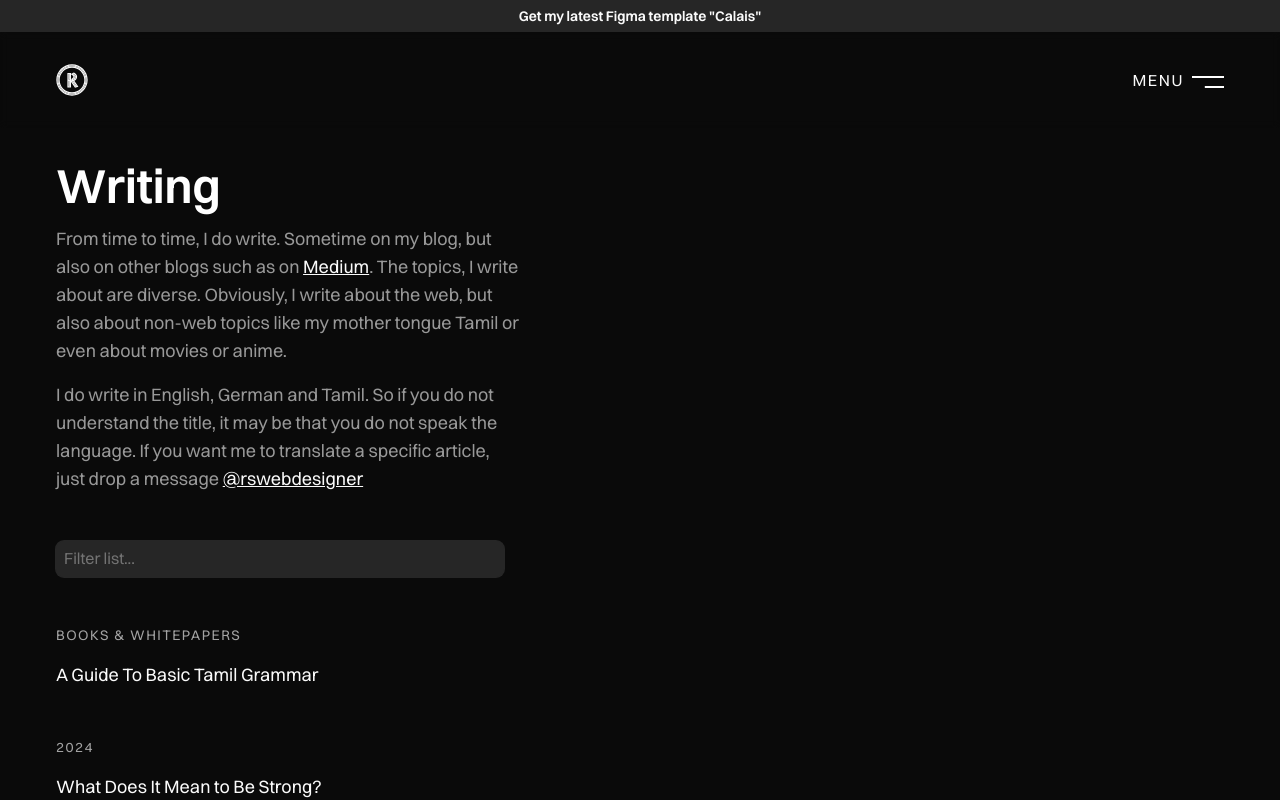
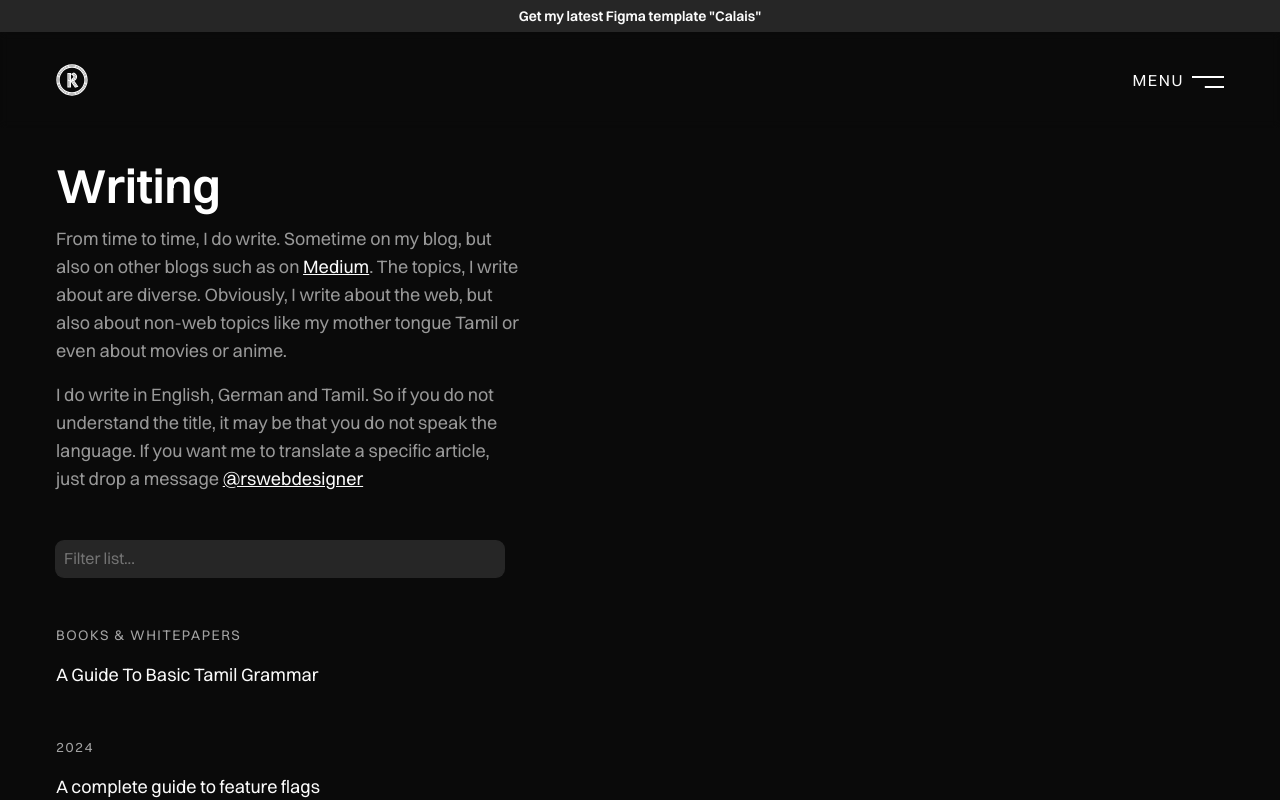
Before and after one commit to rathesDot/rathes.me, a Next.js app: page /writing in a window 1280 px wide. Shown: the top 800 px of the page. Built offline with nearby package versions, Linux system fonts and the light colour scheme.

Commit message:
✨ Link to feature flag post

```diff
--- a/src/content/blog/externalLinks.ts
+++ b/src/content/blog/externalLinks.ts
@@ -1,4 +1,9 @@
 const links = [
+  {
+    title: "A complete guide to feature flags",
+    date: "May 19, 2024",
+    link: "https://getkodi.com/blog/guide-to-feature-flags",
+  },
   {
     title: "12 books in 12 months",
     date: "Dec 10, 2017",
```
